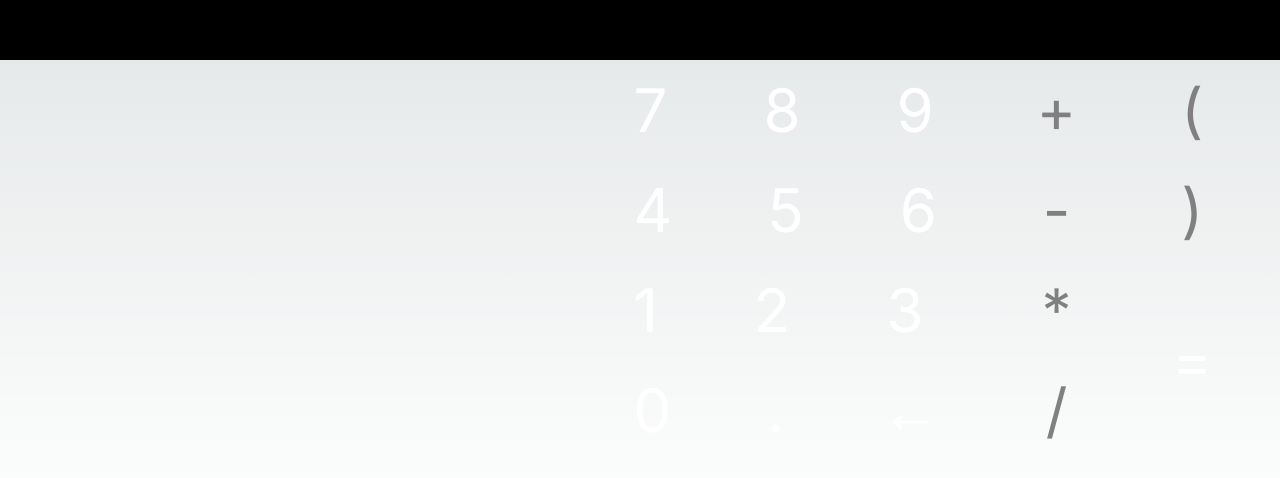
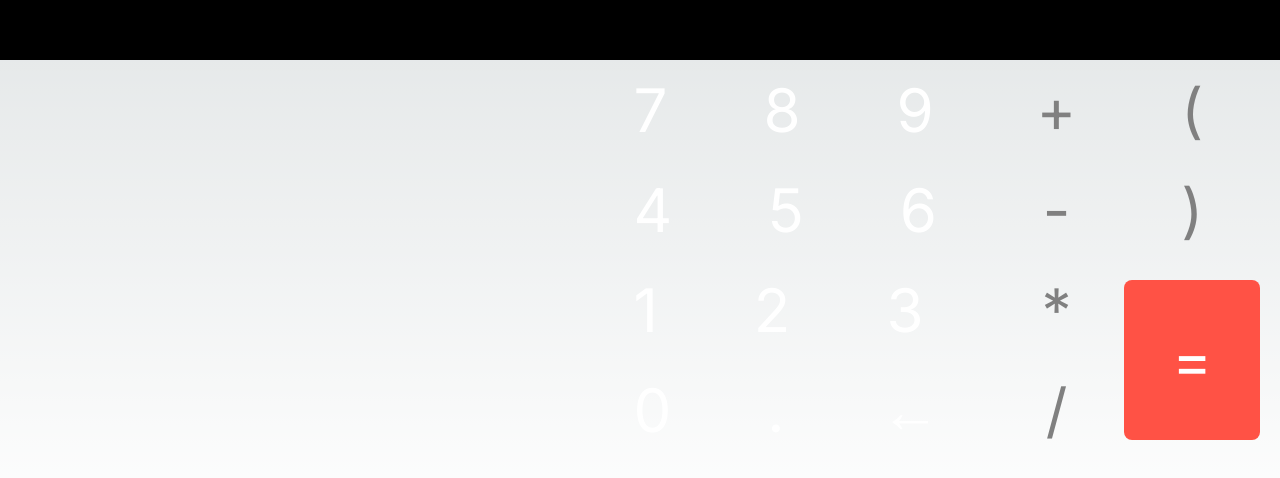
Before and after one commit to KeevenOliveira/calculator, a Next.js app: page / in a window 1280 px wide. Shown: the part 260-738 px from the top of the page. Built offline with nearby package versions, Linux system fonts and the light colour scheme.

Commit message:
[FEAT]: Add unit tests of Equal component

```diff
--- a/src/components/Equal/index.tsx
+++ b/src/components/Equal/index.tsx
@@ -34,7 +34,7 @@ const Equal: React.FC<EqualProps> = ({ setValue }) => {
   return (
     <Button
       onClick={handleEqual}
-      background="#FF5245"
+      $background="#FF5245"
       className="p-5 px-12 color h-1/2 rounded-lg my-5"
     >
       =
```
Also changed, not shown: 2 other files (tests, documents, lock files or other folders).
